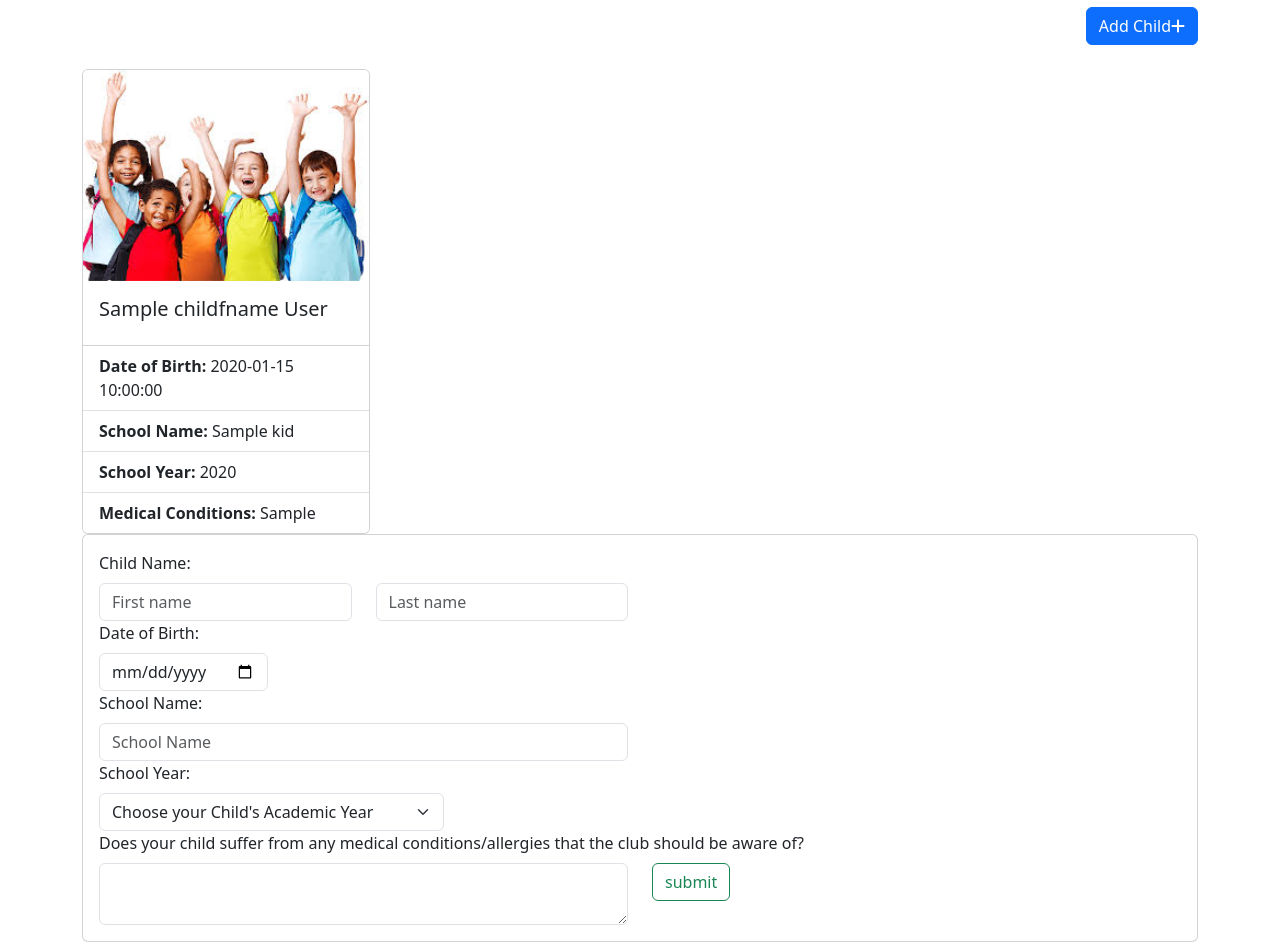
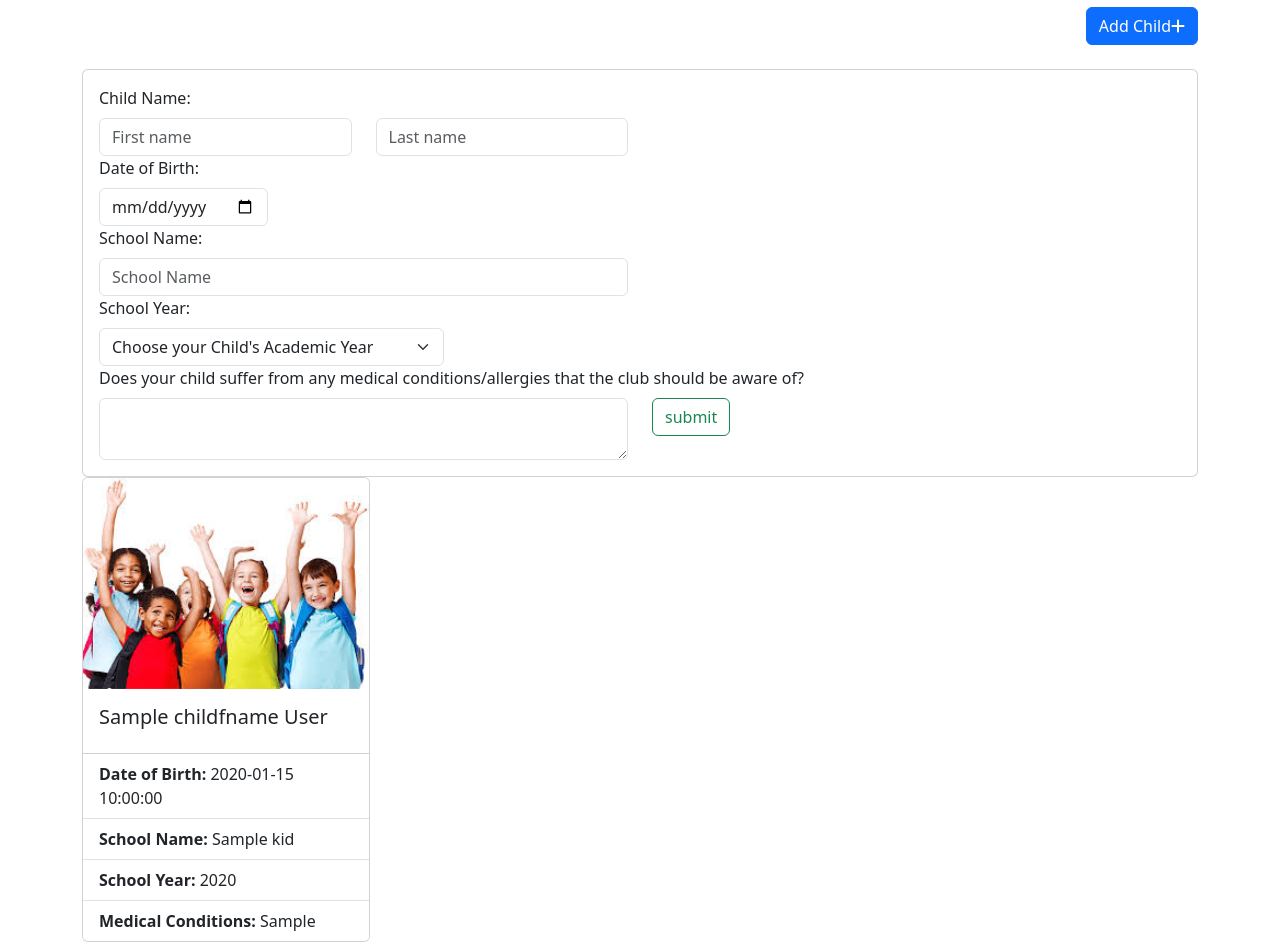
Before and after one commit to Jawahir01/Sparkling-Minds, a Flask app: page /add_child in a window 1280 px wide, after a click on "Add Child". Shown: the part 113-1055 px from the top of the page. Run offline with Flask 3, Linux system fonts and the light colour scheme; the visitor is signed in with stand-in values (Sample User, id 1); a database or web service that is not in the repository returns one stand-in record (values such as "Sample title"); some libraries are stand-ins or nearby versions.

```diff
--- a/templates/profile.html
+++ b/templates/profile.html
@@ -14,29 +14,13 @@
 <div class="row">
     <div class="col d-grid gap-2 d-md-flex justify-content-md-end">
 
-        <button class="btn btn-primary" type="button" data-bs-toggle="collapse" data-bs-target="#collapseExample"
-            aria-expanded="false" aria-controls="collapseExample">
+        <button class="btn btn-primary" type="button" data-bs-toggle="collapse"
+        data-bs-target="#collapseExample" aria-expanded="false" aria-controls="collapseExample">
             Add Child<i class="fa fa-plus"></i></button>
 
     </div>
 </div>
 <br>
-
-<!-- Child Details -->
-    {% for child in children %}
-        <div class="card" style="width: 18rem;">
-            <img src="{{ url_for('static', filename='img/test.jpg') }}" class="card-img-top" alt="avatar1">
-            <div class="card-body">
-                <h5 class="card-title">{{ child.childfname }} {{ child.childlname }}</h5>
-            </div>
-            <ul class="list-group list-group-flush">
-                <li class="list-group-item"><strong>Date of Birth: </strong>{{ child.date_of_birth }}</li>
-                <li class="list-group-item"><strong>School Name: </strong>{{ child.school_name }}</li>
-                <li class="list-group-item"><strong>School Year: </strong>{{ child.school_year }}</li>
-                <li class="list-group-item"><strong>Medical Conditions: </strong>{{ child.child_med_conditions }}</li>
-            </ul>
-        </div>
-    {% endfor %}
 
 <!-- Child Form -->
 <div class="row">
@@ -83,8 +67,8 @@
                         from any medical conditions/allergies that the club should be aware of?
                     </label>
                     <div class="col">
-                            <textarea id="child_med_conditions" name="child_med_conditions" class="form-control"
-                                placeholder="Leave a comment here" aria-label="With textarea">
+                        <textarea id="child_med_conditions" name="child_med_conditions"
+                        class="form-control" placeholder="Leave a comment here" aria-label="With textarea">
                         </textarea>
                     </div>
                     <div class="col">
@@ -96,4 +80,22 @@
     </div>
 </div>
 
+<!-- Child Details -->
+    {% for child in children %}
+        <div class="card" style="width: 18rem;">
+            <img src="{{ url_for('static', filename='img/test.jpg') }}" class="card-img-top" alt="avatar1">
+            <div class="card-body">
+                <h5 class="card-title">{{ child.childfname }} {{ child.childlname }}</h5>
+            </div>
+            <ul class="list-group list-group-flush">
+                <li class="list-group-item"><strong>Date of Birth: </strong>{{ child.date_of_birth }}</li>
+                <li class="list-group-item"><strong>School Name: </strong>{{ child.school_name }}</li>
+                <li class="list-group-item"><strong>School Year: </strong>{{ child.school_year }}</li>
+                <li class="list-group-item"><strong>Medical Conditions: </strong>{{ child.child_med_conditions }}</li>
+            </ul>
+        </div>
+    {% endfor %}
+
+
+
 {% endblock %}
```
Lines whose indentation alone changed are shown as unchanged.
